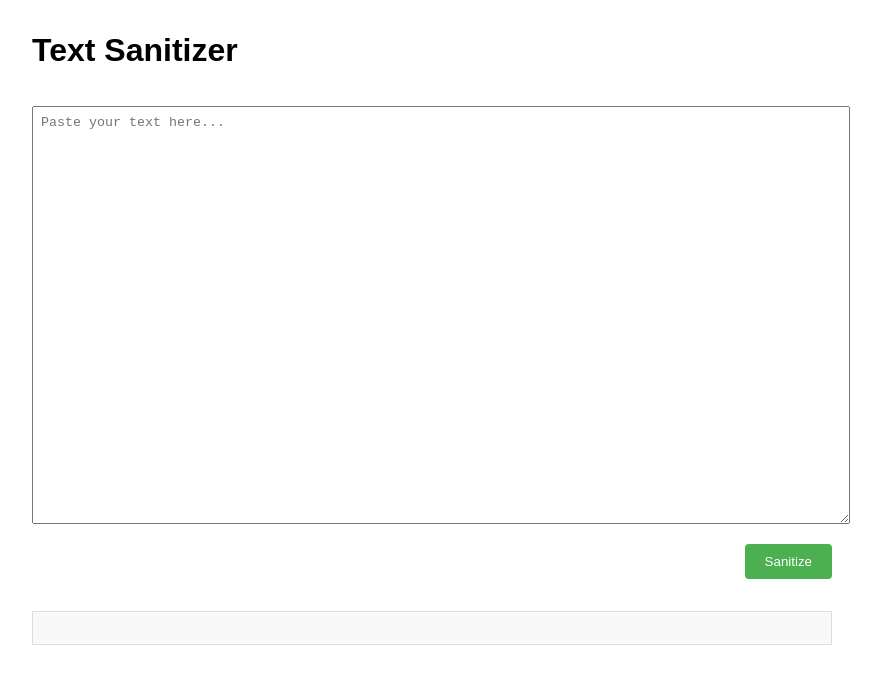
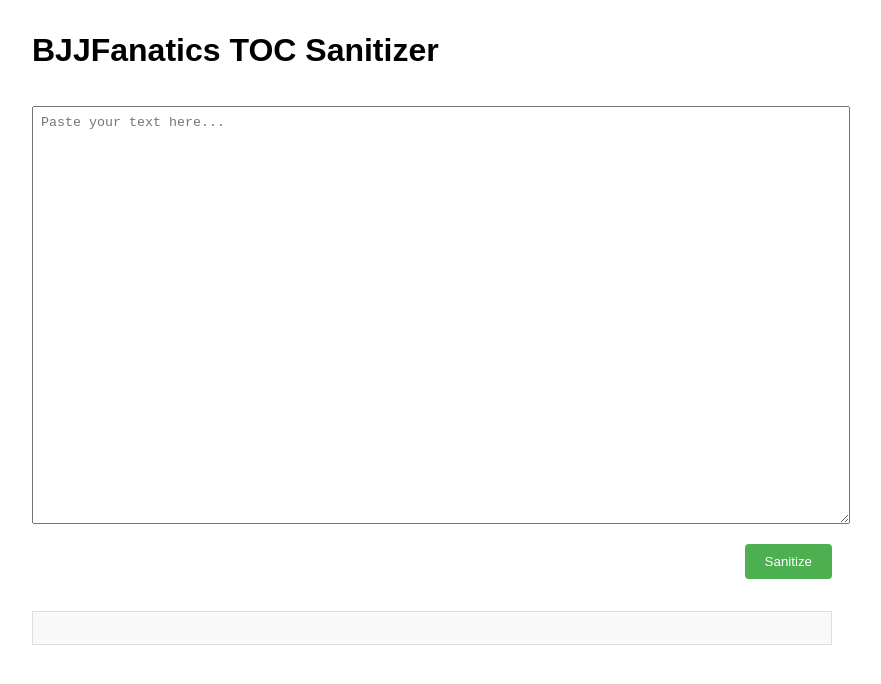
Before and after one commit to shunchu/bjjfanantics-toc-sanitizer, a plain HTML site: page index.html in a window 1280 px wide. Shown: the whole page, without its empty margins (208-1089 px from the left). Drawn offline with Linux system fonts and the light colour scheme.

Commit message:
update title

```diff
--- a/index.html
+++ b/index.html
@@ -3,7 +3,7 @@
 <head>
     <meta charset="UTF-8">
     <meta name="viewport" content="width=device-width, initial-scale=1.0">
-    <title>BJJ Fanatics TOC Sanitizer</title>
+    <title>BJJFanatics TOC Sanitizer</title>
     <style>
         body {
             font-family: Arial, sans-serif;
@@ -43,7 +43,7 @@
     </style>
 </head>
 <body>
-    <h1>Text Sanitizer</h1>
+    <h1>BJJFanatics TOC Sanitizer</h1>
     <textarea id="inputText" placeholder="Paste your text here..."></textarea>
     <div class="button">
         <button onclick="sanitizeText()">Sanitize</button>
```
